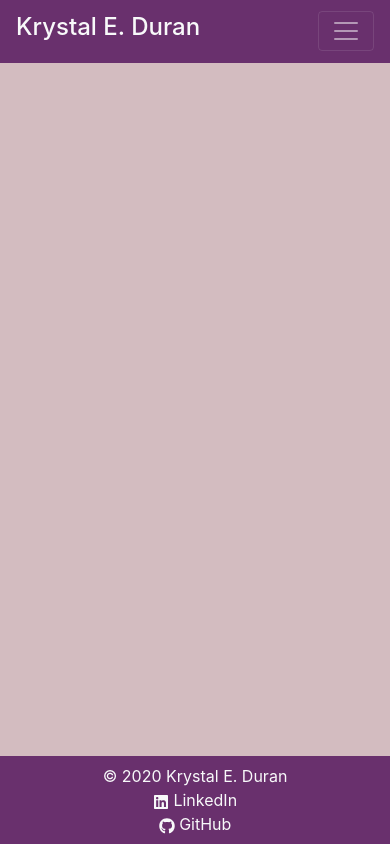
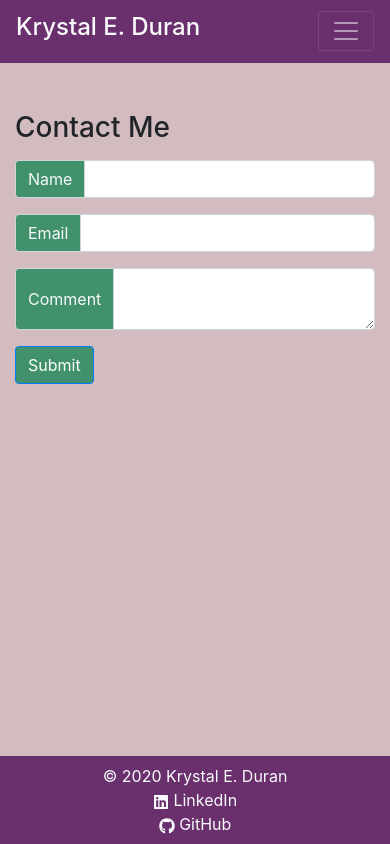
Before and after one commit to KEDuran/Portfolio-React, a React (Create React App) app: page / in a window 390 px wide. Built offline with nearby package versions, Linux system fonts and the light colour scheme.

Commit message:
updated style and responsiveness of contact page

```diff
--- a/src/App.js
+++ b/src/App.js
@@ -1,11 +1,13 @@
 import React from "react";
 import NavbarComp from "./components/Navbar";
+import ContactPage from "./pages/contact"
 import Footer from "./components/Footer";
 
 function App() {
 	return (
 		<div>
 			<NavbarComp />
+			<ContactPage />
 			<Footer />
 		</div>
 	);
--- a/src/components/Button/index.js
+++ b/src/components/Button/index.js
@@ -1,14 +1,14 @@
 import React from "react";
 import { Button } from "react-bootstrap";
+import "./style.css";
 
 function BtnComponent(props) {
 	return (
 		<Button
-			className="button-color text-light"
+			className="green"
 			href={props.href}
 			onClick={props.onClick}
 			size="md"
-			disabled
 		>
 			{props.name}
 		</Button>
--- a/src/components/Button/style.css
+++ b/src/components/Button/style.css
@@ -1,4 +1,4 @@
 /* button selectors */
-.button-color{
-	background: rgb(64,145,108);
+.green {
+	background-color: rgb(64, 145, 108);
 }
--- a/src/components/InputTextArea/index.js
+++ b/src/components/InputTextArea/index.js
@@ -6,7 +6,7 @@ function InputTextArea(props) {
 	return (
 		<InputGroup>
 			<InputGroup.Prepend>
-				<InputGroup.Text className="light-green">{props.name}</InputGroup.Text>
+				<InputGroup.Text className="green text-light">{props.name}</InputGroup.Text>
 			</InputGroup.Prepend>
 			<FormControl as="textarea" aria-label="With textarea" />
 		</InputGroup>
--- a/src/components/InputTextArea/style.css
+++ b/src/components/InputTextArea/style.css
@@ -1,4 +1,4 @@
 /* color for prepend text field */
-.light-green {
-	color: #d3fafa;
+.green {
+	background-color: rgb(64, 145, 108);
 }
--- a/src/components/InputTextForm/index.js
+++ b/src/components/InputTextForm/index.js
@@ -6,7 +6,7 @@ function InputTextForm(props) {
 	return (
 		<InputGroup className="mb-3">
 			<InputGroup.Prepend>
-				<InputGroup.Text id="inputGroup-sizing-default" className="light-green">
+				<InputGroup.Text id="inputGroup-sizing-default" className=" text-light green">
 					{props.name}
 				</InputGroup.Text>
 			</InputGroup.Prepend>
--- a/src/components/InputTextForm/style.css
+++ b/src/components/InputTextForm/style.css
@@ -1,4 +1,4 @@
 /* color for prepend text field */
-.light-green {
-	color: #d3fafa;
+.green {
+	background-color: rgb(64, 145, 108);
 }
--- a/src/pages/contact/index.js
+++ b/src/pages/contact/index.js
@@ -5,26 +5,21 @@ import BtnComponent from "../../components/Button";
 import InputTextForm from "../../components/InputTextForm";
 import InputTextArea from "../../components/InputTextArea";
 
-function ContactPage(props) {
+function ContactPage() {
 	return (
 		<Container>
 			<Row>
-				<Col sm={1} md={1} lg={3}></Col>
-				<Col sm={10} md={10} lg={6}>
-					<Row>
-						<InputTextForm name="Name" />
-					</Row>
-					<Row>
-						<InputTextForm name="Email Address" />
-					</Row>
-					<Row>
-						<InputTextArea name="Comment" />
-					</Row>
-					<Row>
+				<Col sm={1} md={1} lg={2}></Col>
+				<Col sm={10} md={10} lg={8}>
+					<h3 className="mt-5 mb-3">Contact Me</h3>
+					<InputTextForm className="mb-2" name="Name" />
+					<InputTextForm className="mb-2" name="Email" />
+					<InputTextArea className="mb-3" name="Comment" />
+					<div className="mt-3">
 						<BtnComponent name="Submit" />
-					</Row>
+					</div>
 				</Col>
-				<Col sm={1} md={1} lg={3}></Col>
+				<Col sm={1} md={1} lg={2}></Col>
 			</Row>
 		</Container>
 	);
```
